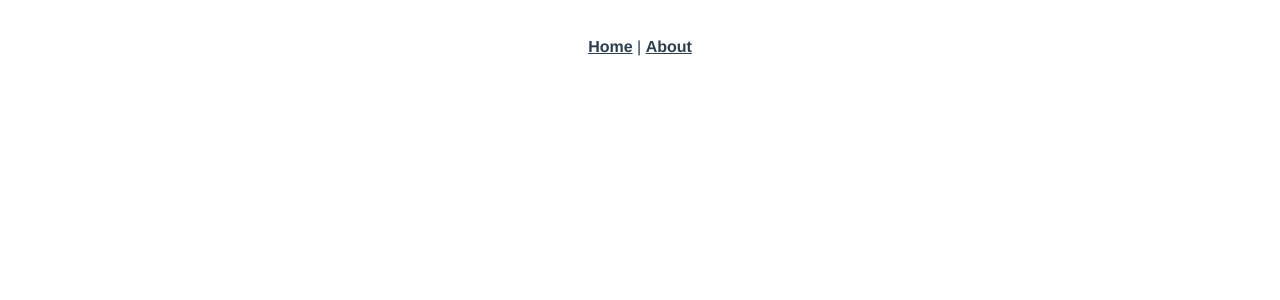
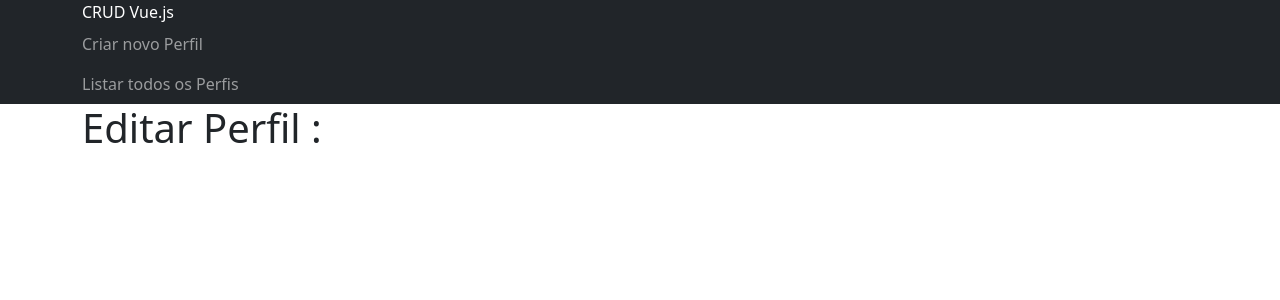
Before and after one commit to brunohs007/CRUD, a Vue app: page /editar-perfil/1 in a window 1280 px wide. Before the commit this address had no page. Shown: the top 300 px of the page. Built offline with nearby package versions, Linux system fonts and the light colour scheme.

Commit message:
ajustes iniciais

```diff
--- a/package.json
+++ b/package.json
@@ -8,6 +8,7 @@
     "lint": "vue-cli-service lint"
   },
   "dependencies": {
+    "bootstrap": "^5.2.0",
     "core-js": "^3.8.3",
     "vue": "^3.2.13",
     "vue-router": "^4.0.3",
--- a/src/App.vue
+++ b/src/App.vue
@@ -1,30 +1,25 @@
 <template>
-  <nav>
-    <router-link to="/">Home</router-link> |
-    <router-link to="/about">About</router-link>
-  </nav>
-  <router-view/>
+  <div>
+    <!-- inicio navbar -->
+    <nav class="nav navbar-expand-lg bg-dark navbar-dark">
+      <div class="container">
+        <a class="navbar-brand order-md-last">CRUD Vue.js </a>
+        <ul class="navbar-nav mr-auto">
+          <li class="nav-item">
+            <router-link class="nav-link" to="/">Criar novo Perfil</router-link>
+          </li>
+        </ul>
+        <ul class="navbar-nav mr-auto">
+          <li class="nav-item">
+            <router-link class="nav-link" to="/listar-perfil">Listar todos os Perfis</router-link>
+          </li>
+        </ul>
+      </div>
+    </nav>
+    <!-- fim navbar -->
+    <div class="container">
+      <router-view/>
+    </div>
+  </div>
+
 </template>
-
-<style>
-#app {
-  font-family: Avenir, Helvetica, Arial, sans-serif;
-  -webkit-font-smoothing: antialiased;
-  -moz-osx-font-smoothing: grayscale;
-  text-align: center;
-  color: #2c3e50;
-}
-
-nav {
-  padding: 30px;
-}
-
-nav a {
-  font-weight: bold;
-  color: #2c3e50;
-}
-
-nav a.router-link-exact-active {
-  color: #42b983;
-}
-</style>
--- a/src/components/HelloWorld.vue
+++ /dev/null
@@ -1,60 +0,0 @@
-<template>
-  <div class="hello">
-    <h1>{{ msg }}</h1>
-    <p>
-      For a guide and recipes on how to configure / customize this project,<br>
-      check out the
-      <a href="https://cli.vuejs.org" target="_blank" rel="noopener">vue-cli documentation</a>.
-    </p>
-    <h3>Installed CLI Plugins</h3>
-    <ul>
-      <li><a href="https://github.com/vuejs/vue-cli/tree/dev/packages/%40vue/cli-plugin-babel" target="_blank" rel="noopener">babel</a></li>
-      <li><a href="https://github.com/vuejs/vue-cli/tree/dev/packages/%40vue/cli-plugin-router" target="_blank" rel="noopener">router</a></li>
-      <li><a href="https://github.com/vuejs/vue-cli/tree/dev/packages/%40vue/cli-plugin-vuex" target="_blank" rel="noopener">vuex</a></li>
-      <li><a href="https://github.com/vuejs/vue-cli/tree/dev/packages/%40vue/cli-plugin-eslint" target="_blank" rel="noopener">eslint</a></li>
-    </ul>
-    <h3>Essential Links</h3>
-    <ul>
-      <li><a href="https://vuejs.org" target="_blank" rel="noopener">Core Docs</a></li>
-      <li><a href="https://forum.vuejs.org" target="_blank" rel="noopener">Forum</a></li>
-      <li><a href="https://chat.vuejs.org" target="_blank" rel="noopener">Community Chat</a></li>
-      <li><a href="https://twitter.com/vuejs" target="_blank" rel="noopener">Twitter</a></li>
-      <li><a href="https://news.vuejs.org" target="_blank" rel="noopener">News</a></li>
-    </ul>
-    <h3>Ecosystem</h3>
-    <ul>
-      <li><a href="https://router.vuejs.org" target="_blank" rel="noopener">vue-router</a></li>
-      <li><a href="https://vuex.vuejs.org" target="_blank" rel="noopener">vuex</a></li>
-      <li><a href="https://github.com/vuejs/vue-devtools#vue-devtools" target="_blank" rel="noopener">vue-devtools</a></li>
-      <li><a href="https://vue-loader.vuejs.org" target="_blank" rel="noopener">vue-loader</a></li>
-      <li><a href="https://github.com/vuejs/awesome-vue" target="_blank" rel="noopener">awesome-vue</a></li>
-    </ul>
-  </div>
-</template>
-
-<script>
-export default {
-  name: 'HelloWorld',
-  props: {
-    msg: String
-  }
-}
-</script>
-
-<!-- Add "scoped" attribute to limit CSS to this component only -->
-<style scoped>
-h3 {
-  margin: 40px 0 0;
-}
-ul {
-  list-style-type: none;
-  padding: 0;
-}
-li {
-  display: inline-block;
-  margin: 0 10px;
-}
-a {
-  color: #42b983;
-}
-</style>
--- /dev/null
+++ b/src/components/criar-perfil/CriarPerfilComponents.vue
@@ -0,0 +1,17 @@
+<template>
+  <div class="row justify-content-center">
+    <h1>
+      Criar Perfil :
+    </h1>
+  </div>
+</template>
+
+<script>
+export default {
+  data() {
+    return {
+
+    }
+  }
+}
+</script>
--- /dev/null
+++ b/src/components/editar-perfil/EditarPerfilComponents.vue
@@ -0,0 +1,17 @@
+<template>
+  <div class="row justify-content-center">
+    <h1>
+      Editar Perfil :
+    </h1>
+  </div>
+</template>
+
+<script>
+export default {
+  data() {
+    return {
+
+    }
+  }
+}
+</script>
--- /dev/null
+++ b/src/components/listar-perfil/ListarPerfilComponents.vue
@@ -0,0 +1,15 @@
+<template>
+  <div className="row justify-content-center">
+    <h1>
+      Listar Perfil :
+    </h1>
+  </div>
+</template>
+
+<script>
+export default {
+  data() {
+    return {}
+  }
+}
+</script>
--- a/src/main.js
+++ b/src/main.js
@@ -3,4 +3,6 @@ import App from './App.vue'
 import router from './router'
 import store from './store'
 
+import 'bootstrap/dist/css/bootstrap.min.css'
+
 createApp(App).use(store).use(router).mount('#app')
--- a/src/router/index.js
+++ b/src/router/index.js
@@ -1,19 +1,20 @@
 import { createRouter, createWebHistory } from 'vue-router'
-import HomeView from '../views/HomeView.vue'
 
 const routes = [
   {
     path: '/',
-    name: 'home',
-    component: HomeView
+    name: 'Criar Perfil',
+    component: () => import('../components/criar-perfil/CriarPerfilComponents')
   },
   {
-    path: '/about',
-    name: 'about',
-    // route level code-splitting
-    // this generates a separate chunk (about.[hash].js) for this route
-    // which is lazy-loaded when the route is visited.
-    component: () => import(/* webpackChunkName: "about" */ '../views/AboutView.vue')
+    path: '/listar-perfil',
+    name: 'Listar Perfis',
+    component: () => import('../components/listar-perfil/ListarPerfilComponents')
+  },
+  {
+    path: '/editar-perfil/:id',
+    name: 'Editar Perfis',
+    component: () => import('../components/editar-perfil/EditarPerfilComponents')
   }
 ]
 
--- a/src/views/AboutView.vue
+++ /dev/null
@@ -1,5 +0,0 @@
-<template>
-  <div class="about">
-    <h1>This is an about page</h1>
-  </div>
-</template>
--- a/src/views/HomeView.vue
+++ /dev/null
@@ -1,18 +0,0 @@
-<template>
-  <div class="home">
-    <img alt="Vue logo" src="../assets/logo.png">
-    <HelloWorld msg="Welcome to Your Vue.js App"/>
-  </div>
-</template>
-
-<script>
-// @ is an alias to /src
-import HelloWorld from '@/components/HelloWorld.vue'
-
-export default {
-  name: 'HomeView',
-  components: {
-    HelloWorld
-  }
-}
-</script>
```
Also changed, not shown: 1 other file (tests, documents, lock files or other folders).
